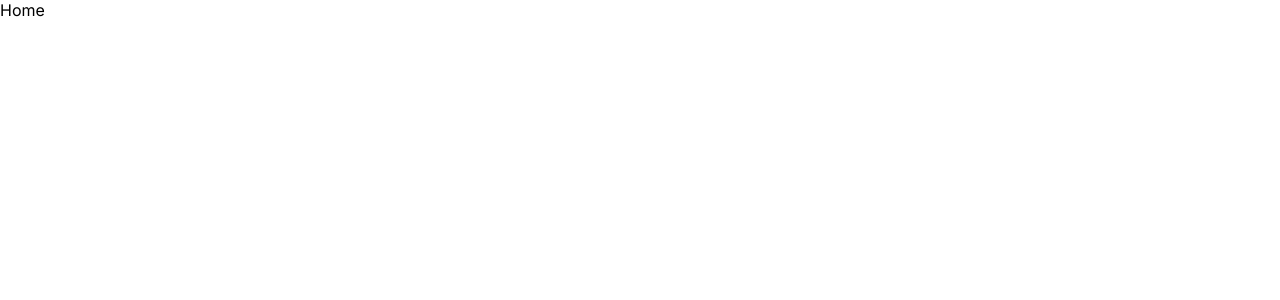
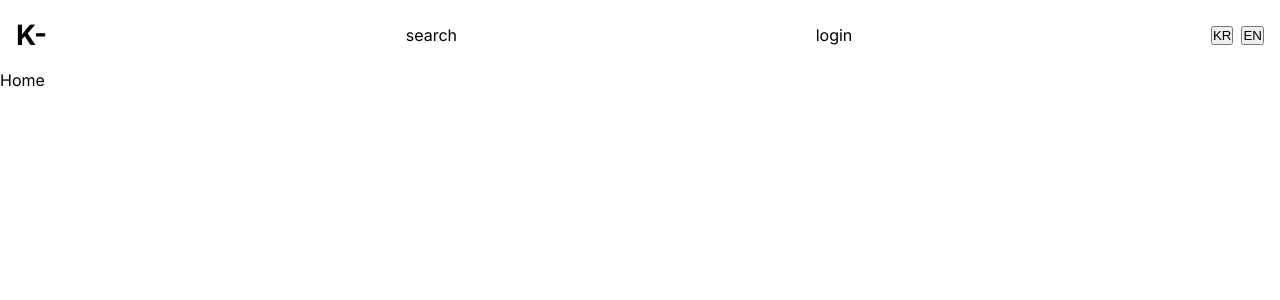
Before and after one commit to sanso-co/huuvo-frontend, a React (Vite) app: page / in a window 1280 px wide. Shown: the top 300 px of the page. Built offline with nearby package versions, Linux system fonts and the light colour scheme.

Commit message:
feat: add layout - header

```diff
--- /dev/null
+++ b/src/components/global/containers/Flex.tsx
@@ -0,0 +1,27 @@
+import styled from "@emotion/styled";
+
+interface Props {
+  children: React.ReactNode;
+  justify?: "flex-start" | "center" | "flex-end" | "space-between" | "space-around" | "space-evenly";
+  gap?: string;
+}
+
+export const Flex = ({ children, justify, gap }: Props) => {
+  return (
+    <Container justify={justify} gap={gap}>
+      {children}
+    </Container>
+  );
+};
+
+interface StyleProps {
+  justify?: "flex-start" | "center" | "flex-end" | "space-between" | "space-around" | "space-evenly";
+  gap?: string;
+}
+
+const Container = styled.div<StyleProps>`
+  display: flex;
+  justify-content: ${({ justify }) => justify || "flex-start"};
+  align-items: center;
+  gap: ${({ gap }) => gap || "0"};
+`;
--- /dev/null
+++ b/src/components/layout/components/Header.tsx
@@ -0,0 +1,39 @@
+import styled from "@emotion/styled";
+import { Flex } from "@/components/global/containers/Flex";
+
+
+export const Header = () => {
+
+  const handleLanguage = (language: string) => {
+    console.log(language);
+  };
+
+  return (
+    <header>
+      <Container>
+        <div className="logo">K-</div>
+        <div>search</div>
+        <div>login</div>
+        <Flex gap="0.5rem">
+          <button onClick={() => handleLanguage("kr")}>KR</button>
+          <button onClick={() => handleLanguage("en")}>EN</button>
+        </Flex>
+      </Container>
+    </header>
+  );
+};
+
+const Container = styled.div`
+  display: flex;
+  justify-content: space-between;
+  align-items: center;
+  width: 100%;
+  height: 70px;
+  padding: 0 var(--mobile-mx);
+
+  .logo {
+    font-family: "Inter", sans-serif;
+    font-size: 1.75rem;
+    font-weight: 700;
+  }
+`;
--- /dev/null
+++ b/src/components/layout/index.tsx
@@ -0,0 +1,15 @@
+import { Outlet } from "react-router-dom";
+import { Header } from "./components/Header";
+
+const Layout = () => {
+  return (
+    <>
+      <Header />
+      <main>
+        <Outlet />
+      </main>
+    </>
+  );
+};
+
+export default Layout;
--- a/src/index.css
+++ b/src/index.css
@@ -1,4 +1,9 @@
 @import url("https://fonts.googleapis.com/css2?family=Inter:wght@200;300;400;500;600;700&display=swap");
+
+:root {
+  /* spacing */
+  --mobile-mx: 1rem;
+}
 
 * {
   box-sizing: border-box;
--- a/src/router/router.tsx
+++ b/src/router/router.tsx
@@ -1,9 +1,13 @@
 import { createBrowserRouter } from "react-router-dom";
+
+import Layout from "@/components/layout";
+
 import Home from "@/pages/Home";
 
 export const router = createBrowserRouter([
     {
         path: "/",
+        element: <Layout />,
         children: [
             { path: "/", element: <Home /> },
           ],
```
